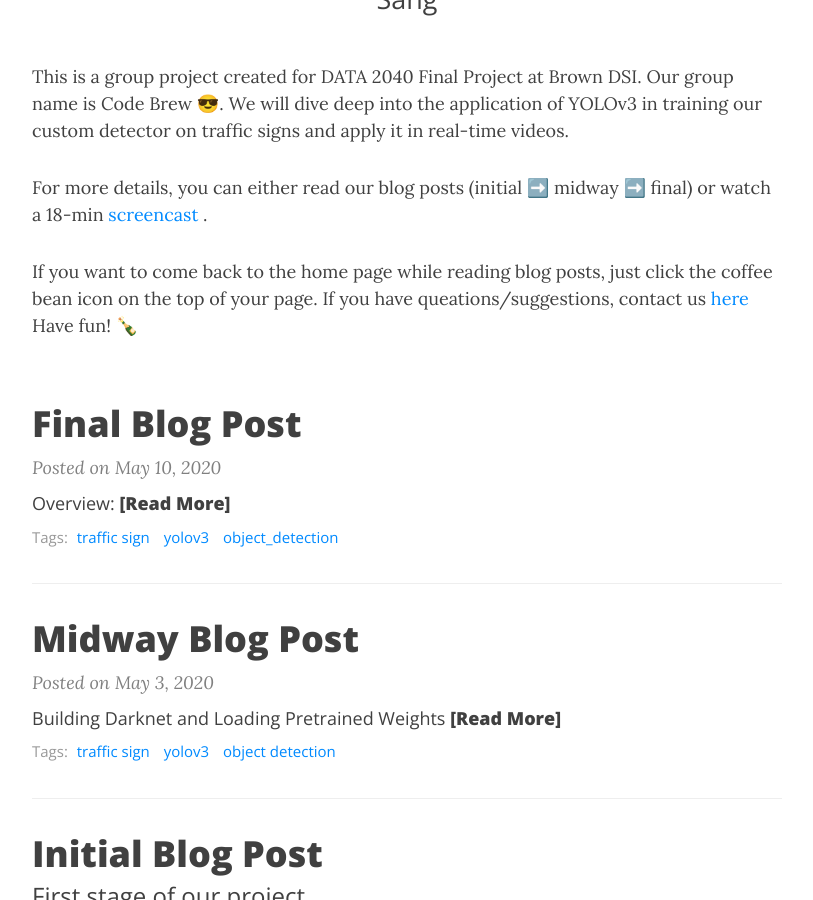
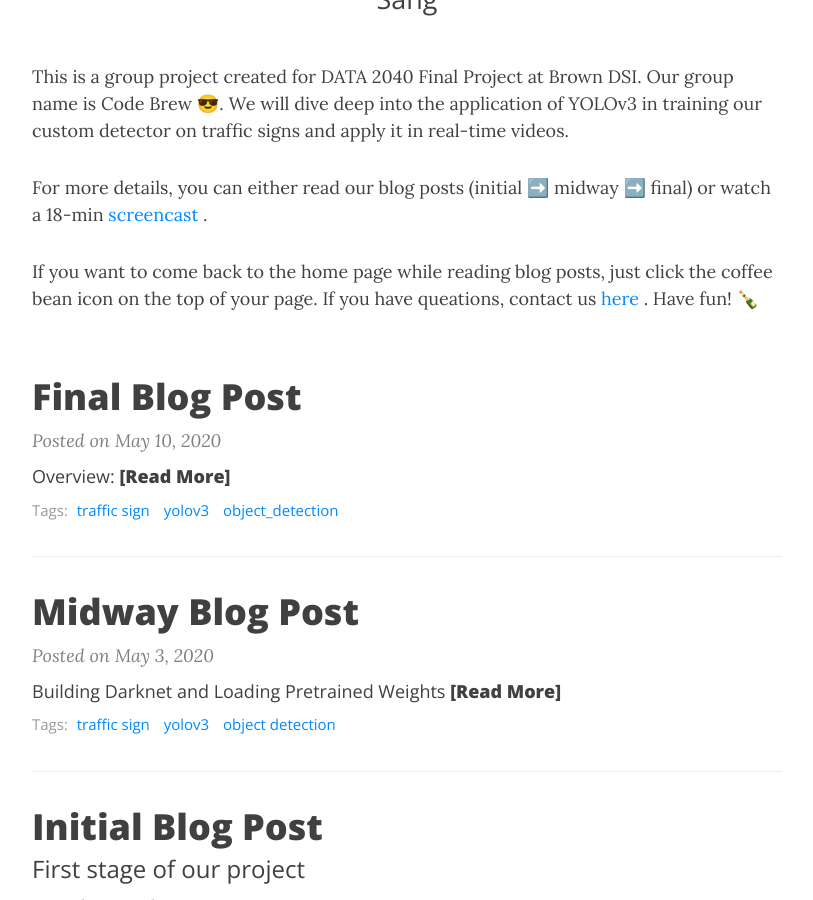
Before and after one commit to tongxinw/YOLOv3_traffic_sign_website, a Jekyll site: the page built from index.html, in a window 1280 px wide and 900 px high, scrolled down 574 px. Shown: the whole window, without its empty margins (233-1046 px from the left). Built offline with Jekyll 4.4.1, drawn with Linux system fonts in a browser that asks for light colours; nearby versions of some CDN libraries; the list of posts is cut into pages by our own code.

Commit message:
Update index.html

```diff
--- a/index.html
+++ b/index.html
@@ -6,7 +6,7 @@
 ---
 <p>This is a group project created for DATA 2040 Final Project at Brown DSI. Our group name is Code Brew 😎. We will dive deep into the application of YOLOv3 in training our custom detector on traffic signs and apply it in real-time videos. </p>
 <p>For more details, you can either read our blog posts (initial ➡️ midway ➡️ final) or watch a 18-min <a href="https://www.youtube.com/watch?v=i9ibOivqrEY&t=786s" target="_blank">screencast </a>.</p>
-<p>If you want to come back to the home page while reading blog posts, just click the coffee bean icon on the top of your page. If you have queations/suggestions, contact us <a href="https://tongxinw.github.io/YOLOv3_traffic_sign_website/2020-04-12-About-Us/" target="_blank">here </a> Have fun! 🍾</p>
+<p>If you want to come back to the home page while reading blog posts, just click the coffee bean icon on the top of your page. If you have queations, contact us <a href="https://tongxinw.github.io/YOLOv3_traffic_sign_website/2020-04-12-About-Us/" target="_blank">here </a>. Have fun! 🍾</p>
 
 <div class="posts-list">
   {% for post in paginator.posts %}
```
